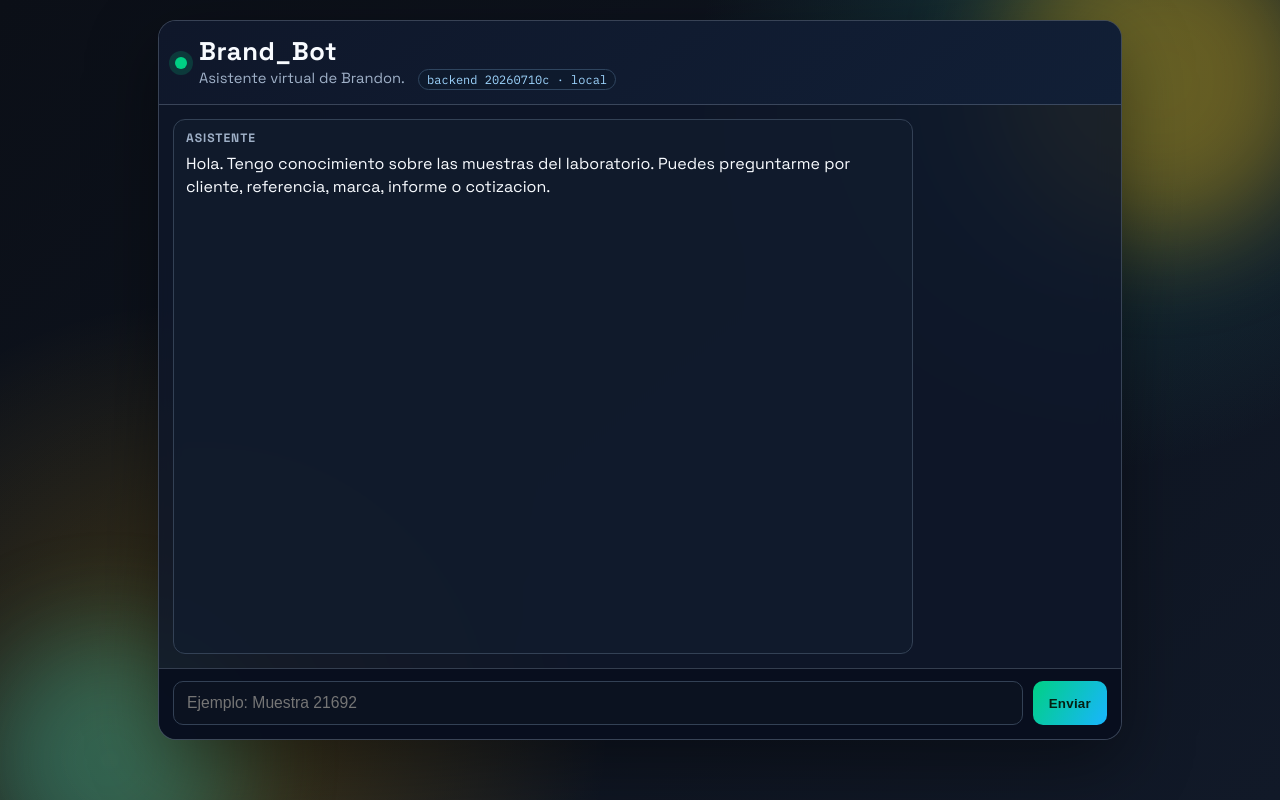
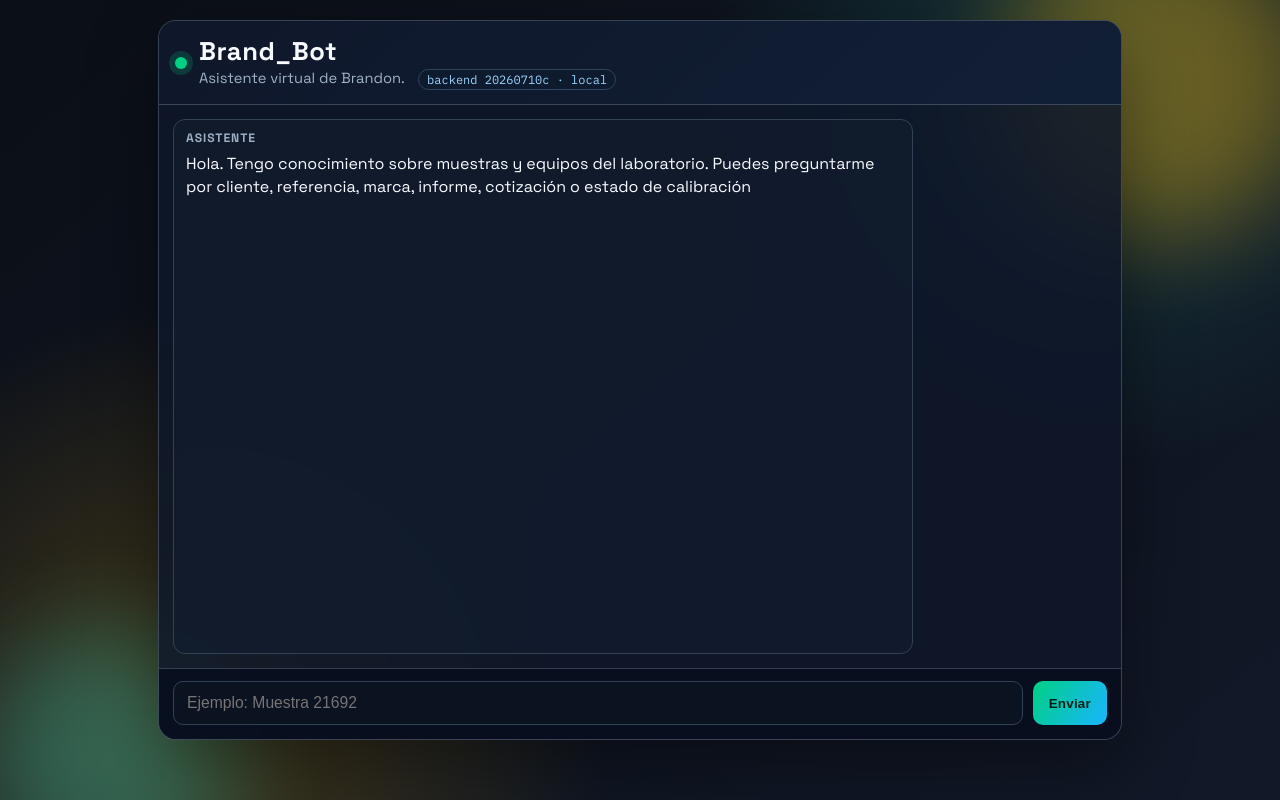
Before and after one commit to Brand-Trujillo/Brand_Bot, a Flask app: page / in a window 1280 px wide. Run offline with Flask 3, Linux system fonts and the light colour scheme.

Commit message:
update initial web greeting text

```diff
--- a/templates/index.html
+++ b/templates/index.html
@@ -29,7 +29,7 @@
       <div id="chat" class="chat-feed" aria-live="polite">
         <article class="bubble bot">
           <h2>Asistente</h2>
-          <p>Hola. Tengo conocimiento sobre las muestras del laboratorio. Puedes preguntarme por cliente, referencia, marca, informe o cotizacion.</p>
+          <p>Hola. Tengo conocimiento sobre muestras y equipos del laboratorio. Puedes preguntarme por cliente, referencia, marca, informe, cotización o estado de calibración</p>
         </article>
       </div>
 
```
